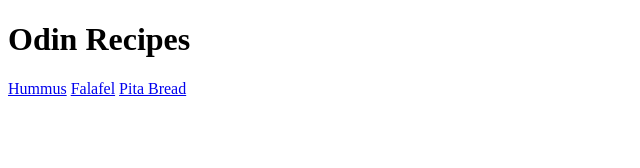
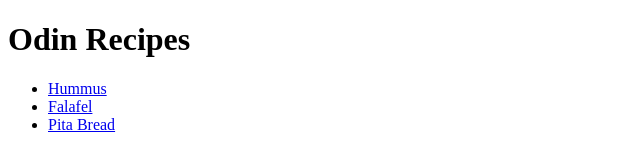
Before and after one commit to gastonpinardi/odin-recipes, a plain HTML site: page index.html in a window 1280 px wide. Shown: the whole page, without its empty margins (0-640 px from the left). Drawn offline with Linux system fonts and the light colour scheme.

```diff
--- a/index.html
+++ b/index.html
@@ -2,8 +2,10 @@
 <html>
     <body>
         <h1>Odin Recipes</h1>
-        <a href="recipes/hummus.html">Hummus</a>
-        <a href="recipes/falafel.html">Falafel</a>
-        <a href="recipes/pita-bread.html">Pita Bread</a>
+        <ul>
+            <li><a href="recipes/hummus.html">Hummus</a></li>
+            <li><a href="recipes/falafel.html">Falafel</a></li>
+           <li><a href="recipes/pita-bread.html">Pita Bread</a></li>
+        </ul>
     </body>
 </html>
```
Also changed, not shown: recipes/falafel.html (+1 -0 lines), recipes/hummus.html (+1 -0 lines), recipes/pita-bread.html (+1 -0 lines).
